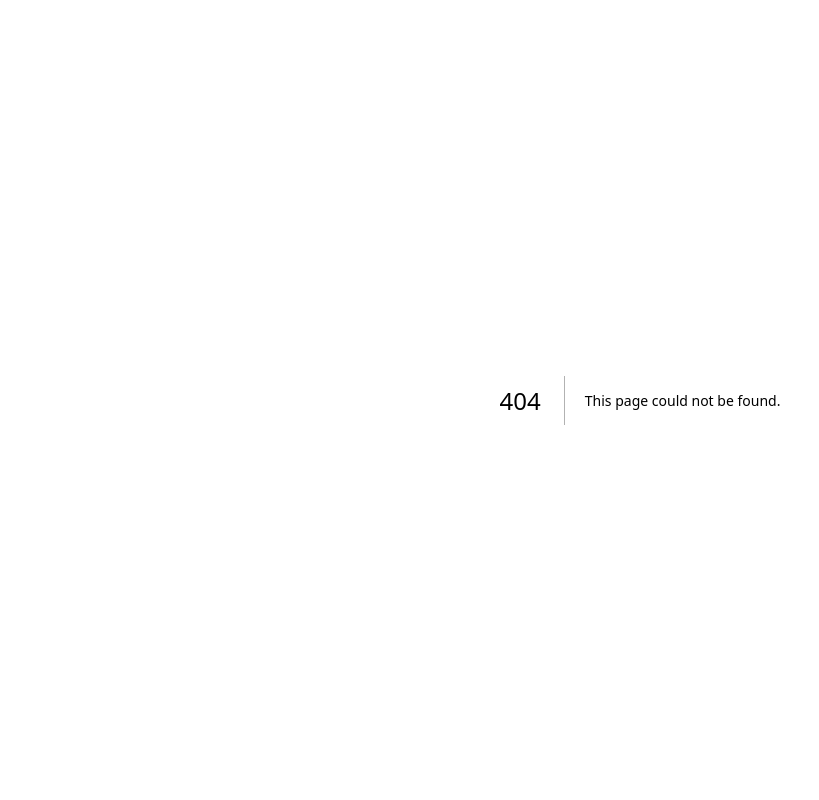
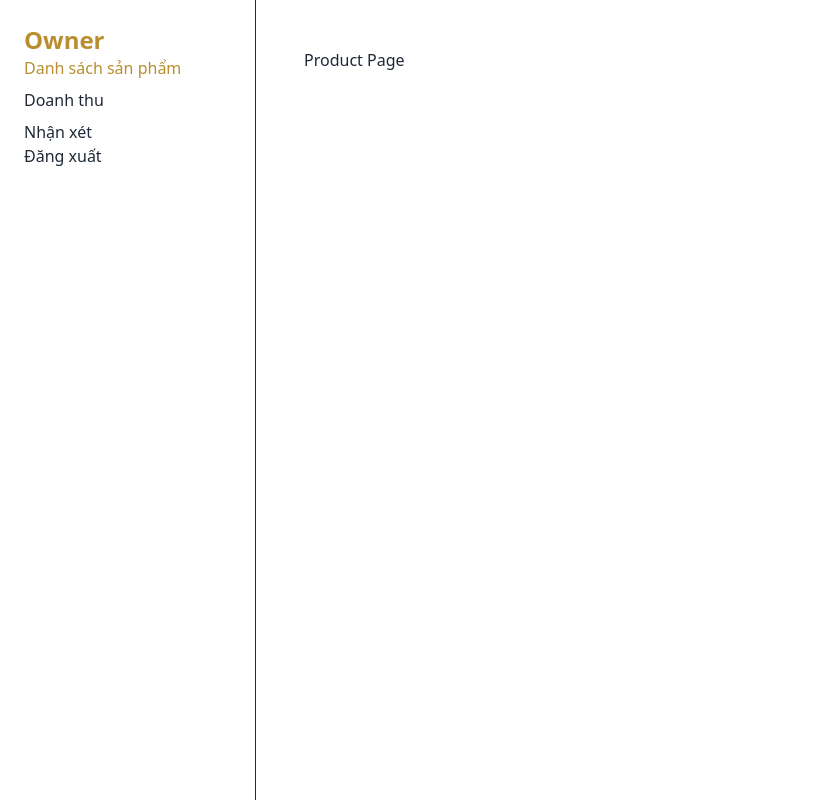
Before and after one commit to Nhat-Original/is216_fe, a Next.js app: page /owner/products in a window 1280 px wide. Before the commit this address had no page. Shown: the whole page, without its empty margins (0-819 px from the left). Built offline with nearby package versions, Linux system fonts and the light colour scheme.

Commit message:
fix: fixing axios sometimes return string instead of object

```diff
--- a/app/(auth)/action.ts
+++ b/app/(auth)/action.ts
@@ -51,6 +51,7 @@ export async function login(state: State, formData: FormData) {
       },
     }
   }
+  try {
     const response = await api.post('/auth/login', JSON.stringify(validatedField.data))
     if ((response.statusText = 'OK')) {
       return {
@@ -58,7 +59,7 @@ export async function login(state: State, formData: FormData) {
         message: 'login success',
         data: response.data,
       }
-  }
+    } else {
       return {
         errors: {},
         message: 'login failed',
@@ -66,6 +67,17 @@ export async function login(state: State, formData: FormData) {
           ...state.data,
           ...Object.fromEntries(formData),
         },
+      }
+    }
+  } catch (error: any) {
+    return {
+      errors: {},
+      message: error.message,
+      data: {
+        ...state.data,
+        ...Object.fromEntries(formData),
+      },
+    }
   }
 }
 export async function register(prevState: State, formData: FormData) {
@@ -80,10 +92,11 @@ export async function register(prevState: State, formData: FormData) {
       },
     }
   }
+  try {
     const response = await api.post('/auth/register', JSON.stringify(validatedField.data))
     if ((response.statusText = 'OK')) {
       redirect('/login')
-  }
+    } else {
       return {
         errors: {},
         message: 'register failed',
@@ -93,3 +106,14 @@ export async function register(prevState: State, formData: FormData) {
         },
       }
     }
+  } catch (error: any) {
+    return {
+      errors: {},
+      message: error.message,
+      data: {
+        ...prevState.data,
+        ...Object.fromEntries(formData),
+      },
+    }
+  }
+}
--- a/app/(auth)/signin/components/SigninForm.tsx
+++ b/app/(auth)/signin/components/SigninForm.tsx
@@ -8,12 +8,13 @@ import { useStore } from 'zustand'
 
 const SigninForm = () => {
   const initialState: State = { errors: {}, message: '', data: {} }
+
   const router = useRouter()
   const [state, dispatch] = useFormState(login, initialState)
   const store: any = useStore(useTokenStore, (s) => s)
   const UserSessionStore: any = useStore(useSessionStore, (s) => s)
   useEffect(() => {
-    if ('access_token' in state.data) {
+    if ('access_token' in state?.data) {
       store.setToken(state.data.access_token)
       UserSessionStore.login(state.data.access_token)
       setTimeout(() => {
@@ -21,7 +22,7 @@ const SigninForm = () => {
       }, 10)
     }
     // eslint-disable-next-line react-hooks/exhaustive-deps
-  }, [state.data])
+  }, [state?.data])
 
   return (
     <form className="space-y-4" action={dispatch}>
--- /dev/null
+++ b/app/(owner)/components/nav-links.tsx
@@ -0,0 +1,33 @@
+'use client'
+import Link from 'next/link'
+import { usePathname } from 'next/navigation'
+const links = [
+  {
+    name: 'Danh sách sản phẩm',
+    href: '/owner/products',
+  },
+  {
+    name: 'Doanh thu',
+    href: '/owner/revenue',
+  },
+  {
+    name: 'Nhận xét',
+    href: '/owner/reviews',
+  },
+]
+export default function NavLinks() {
+  const pathname = usePathname()
+  return (
+    <nav className="flex flex-col space-y-2">
+      {links.map((link) => (
+        <Link
+          key={link.href}
+          href={link.href}
+          className={`${pathname === link.href ? 'text-primary' : 'text-gray-700'}`}
+        >
+          {link.name}
+        </Link>
+      ))}
+    </nav>
+  )
+}
--- /dev/null
+++ b/app/(owner)/components/side-bar.tsx
@@ -0,0 +1,13 @@
+import Link from 'next/link'
+import NavLinks from './nav-links'
+export default function SideNav() {
+  return (
+    <div className="flex flex-col h-full p-6 bg-white border-r border-gray-200">
+      <h1 className="text-2xl font-semibold text-primary">Owner</h1>
+      <NavLinks />
+      <Link href={'/'} className="text-gray-700">
+        Đăng xuất
+      </Link>
+    </div>
+  )
+}
--- /dev/null
+++ b/app/(owner)/layout.tsx
@@ -0,0 +1,8 @@
+import { ReactNode } from 'react'
+type LayoutProps = {
+  children: ReactNode
+}
+const BaseLayout = ({ children }: LayoutProps) => {
+  return <div>{children}</div>
+}
+export default BaseLayout
--- /dev/null
+++ b/app/(owner)/owner/layout.tsx
@@ -0,0 +1,18 @@
+'use client'
+import { ReactNode } from 'react'
+
+import SideNav from '../components/side-bar'
+type LayoutProps = {
+  children: ReactNode
+}
+const OwnerLayout = ({ children }: LayoutProps) => {
+  return (
+    <div className="flex h-screen flex-col md:flex-row md:overflow-hidden">
+      <div className="w-full flex-none md:w-64">
+        <SideNav />
+      </div>
+      <div className="flex-grow p-6 md:overflow-y-auto md:p-12">{children}</div>
+    </div>
+  )
+}
+export default OwnerLayout
--- /dev/null
+++ b/app/(owner)/owner/products/page.tsx
@@ -0,0 +1,4 @@
+const ProductPage = () => {
+  return <div>Product Page</div>
+}
+export default ProductPage
--- a/app/components/Carousel.tsx
+++ b/app/components/Carousel.tsx
@@ -1,7 +1,7 @@
 import Image from 'next/image'
 const Carousel = () => {
   return (
-    <div className="max-w-6xl carousel w-full flex flex-nowrap whitespace-nowrap mx-auto">
+    <div className="max-w-6xl carousel w-full flex flex-nowrap whitespace-nowrap mx-auto overflow-x-scroll">
       <div className="carousel-item">
         <Image
           src="https://daisyui.com/images/stock/photo-1559703248-dcaaec9fab78.jpg"
--- a/components/UserBar.tsx
+++ b/components/UserBar.tsx
@@ -10,6 +10,7 @@ const UserBar = () => {
     queryKey: ['user'],
     queryFn: () => api.get(`/user/${userSession.user.id}`),
   })
+  console.log(data)
   const router = useRouter()
 
   return (
```
Also changed, not shown: api/api.ts (+9 -3 lines). Lines whose indentation alone changed are shown as unchanged.
